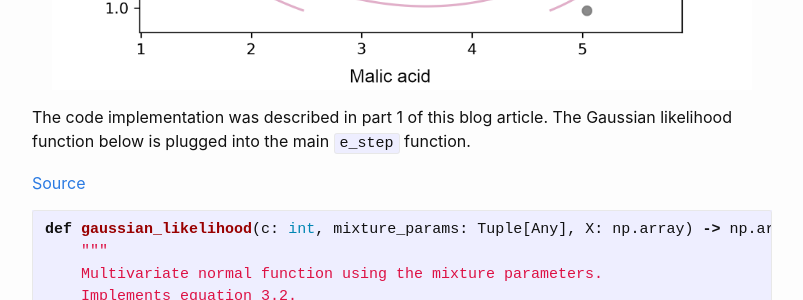
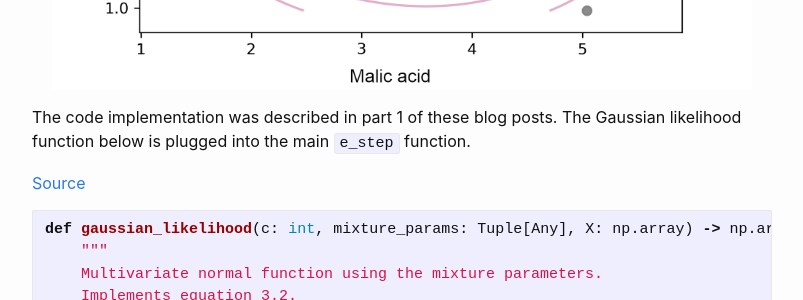
Before and after one commit to mkffl/mkffl.github.io, a Jekyll site: the page built from _posts/2020-07-13-Expectation-maximization-part-2.markdown, in a window 1280 px wide and 900 px high, scrolled down 3474 px. Shown: the part 153-453 px from the top of the window, without its empty margins (238-1041 px from the left). Built offline with Jekyll 4.4.1, drawn with Linux system fonts in a browser that asks for light colours; formulas are drawn with MathJax 3; some of the changed text lies outside the part shown.

Commit message:
minor formatting

```diff
--- a/_posts/2020-07-13-Expectation-maximization-part-2.markdown
+++ b/_posts/2020-07-13-Expectation-maximization-part-2.markdown
@@ -98,7 +98,7 @@ Observation $x_1$ lies close to $\mu_1$ i.e. has a high component likelihood, wh
 ![E step GMM](/assets/e-step-gmm.png){: width="700px"}
 {: refdef}
 
-The code implementation was described in part 1 of this blog article. The  Gaussian likelihood function below is plugged into the main `e_step` function.
+The code implementation was described in part 1 of these blog posts. The  Gaussian likelihood function below is plugged into the main `e_step` function.
 
 [Source](https://github.com/mkffl/mixture-models/blob/db80513f40a065f6384fdea1be366f842b206165/model.py#L63)
 
```
Also changed, not shown: other parts of _posts/2020-07-13-Expectation-maximization-part-2.markdown (+1 -1 lines).
